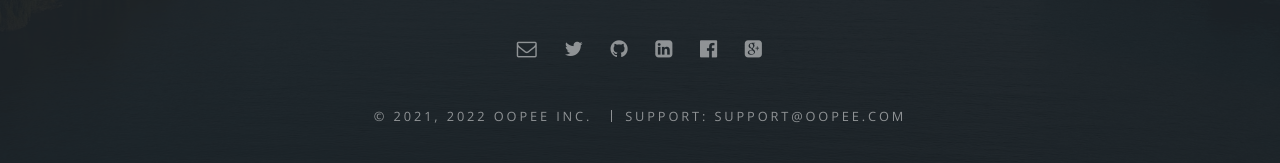
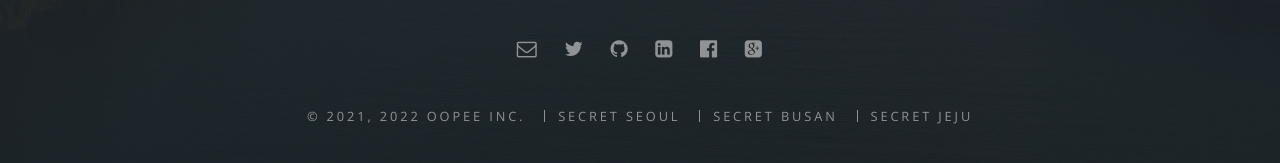
Before and after one commit to inansung/secret.github.io, a Jekyll site: the page built from index.html, in a window 1280 px wide and 900 px high, scrolled down 3648 px. Shown: the part 681-844 px from the top of the window. Built offline with Jekyll 4.4.1, drawn with Linux system fonts in a browser that asks for light colours.

Commit message:
Update footer.html

```diff
--- a/_includes/footer.html
+++ b/_includes/footer.html
@@ -21,7 +21,9 @@
     {% endif %}
     {{ thisyear }}
     {% if site.owner %}{{ site.owner }}{% else %}{{ site.title }}{% endif %}</li>
-    <li>Support: <a href="mailto:support@oopee.com" target="_blank">support@oopee.com</a></li>
+    <li>Secret Seoul</li>
+    <li>Secret Busan</li>
+    <li>Secret Jeju</li>
 <!--
     <li>Built with: <a href="http://jekyllrb.com" target="_blank">Jekyll</a></li>
 -->
```
